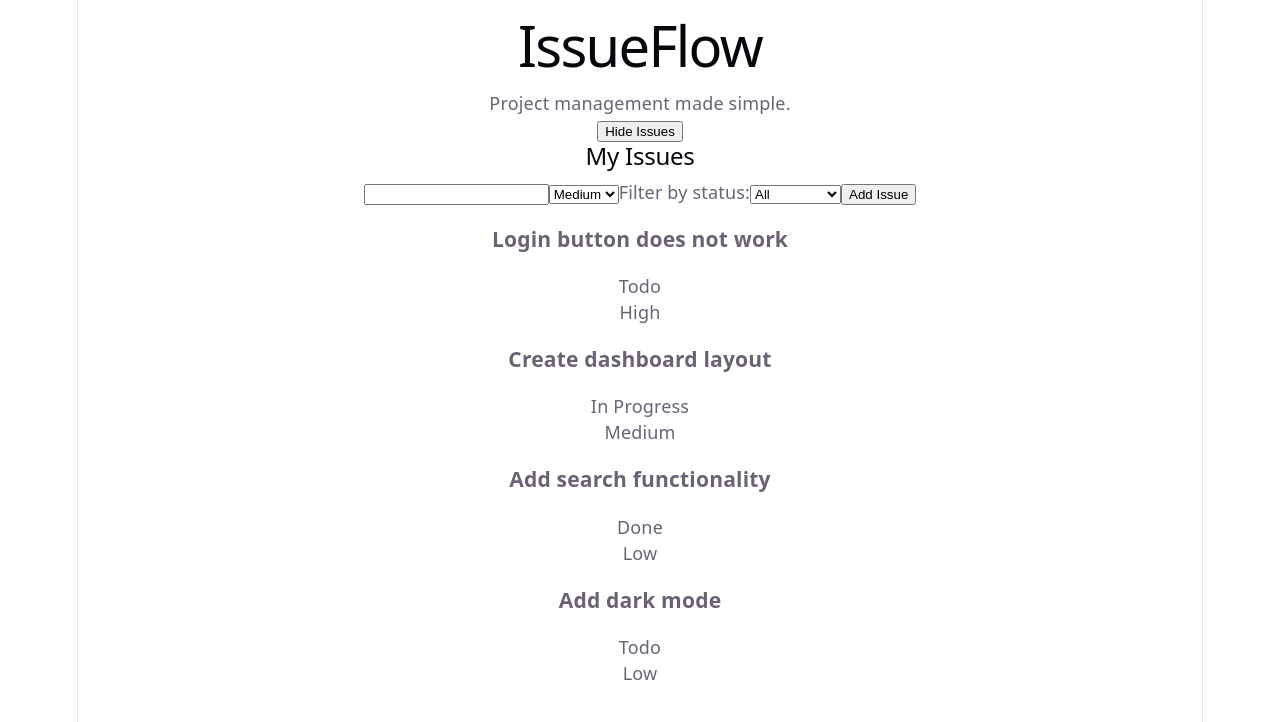
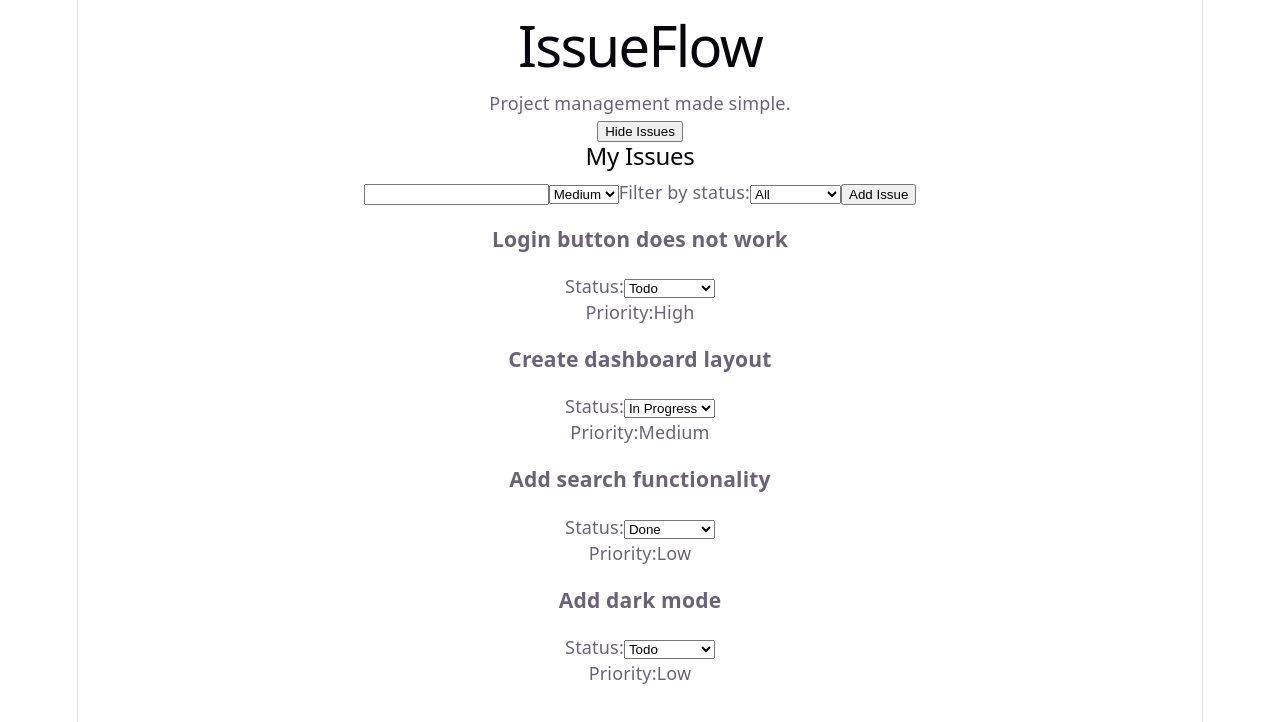
Before and after one commit to DBorhara/issue-flow, a React (Vite) app: page / in a window 1280 px wide. Shown: the top 722 px of the page. Built offline with nearby package versions, Linux system fonts and the light colour scheme.

Commit message:
Add issue status updates

```diff
--- a/src/App.tsx
+++ b/src/App.tsx
@@ -57,6 +57,20 @@ function App() {
         setIssues((currentIssues) => [...currentIssues, newIssue])
         setNewIssueTitle("")
         setNewIssuePriority("Medium")
+    }
+    function updateIssueStatus(id: number, newStatus: Status) {
+        setIssues((currentIssues) =>
+            currentIssues.map((issue) => {
+                if (issue.id === id) {
+                    return {
+                        ...issue,
+                        status: newStatus,
+                    };
+                }
+
+                return issue;
+            })
+        );
     }
 
     function handleSumbit(event: React.SubmitEvent<HTMLFormElement>) {
@@ -122,9 +136,11 @@ function App() {
                 {showIssues && filteredIssues.map((issue) => (
                     <IssueCard
                         key={issue.id}
+                        id={issue.id}
                         title={issue.title}
                         status={issue.status}
                         priority={issue.priority}
+                        onStatusChange={updateIssueStatus}
                     />
                 ))}
             </main>
--- a/src/components/IssueCard.tsx
+++ b/src/components/IssueCard.tsx
@@ -1,15 +1,29 @@
+type Status = "Todo" | "In Progress" | "Done"
 type IssueCardProps = {
+    id: number;
     title: string;
-    status: string;
+    status: Status;
     priority: string;
+    onStatusChange: (id: number, status: Status) => void;
 }
 function IssueCard(props: IssueCardProps) {
     return (
         <div>
             <h3>{props.title}</h3>
-            <p>{props.status}</p>
-            <p>{props.priority}</p>
-        </div>
+            <label>
+                Status:
+                <select
+                    value={props.status}
+                    onChange={(event) =>
+                        props.onStatusChange(props.id, event.target.value as Status)}>
+                    <option value="Todo">Todo</option>
+                    <option value="In Progress"> In Progress</option>
+                    <option value="Done">Done</option>
+                </select>
+            </label>
+
+            <p>Priority:{props.priority}</p>
+        </div >
     );
 }
 
```
